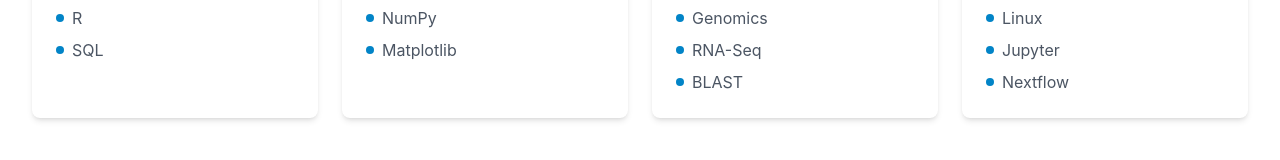
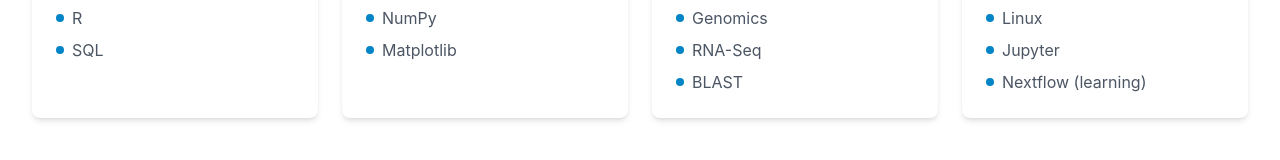
Before and after one commit to Ayanokoji05/my_website, a React app in the folder frontend/: page /about in a window 1280 px wide. Shown: the part 2046-2206 px from the top of the page. Built offline with nearby package versions, Linux system fonts and the light colour scheme; no server answers; the HTML template or start-up script is replaced by a standard one.

Commit message:
Update Tools category in about page to include 'Nextflow (learning)'

```diff
--- a/frontend/src/pages/About.jsx
+++ b/frontend/src/pages/About.jsx
@@ -5,7 +5,7 @@
     { category: 'Programming', items: ['Python', 'R', 'SQL'] },
     { category: 'Data Analysis', items: ['Pandas', 'NumPy', 'Matplotlib'] },
     { category: 'Bioinformatics', items: ['BioPython', 'Genomics', 'RNA-Seq', 'BLAST'] },
-    { category: 'Tools', items: ['Git', 'Linux', 'Jupyter', 'Nextflow'] },
+    { category: 'Tools', items: ['Git', 'Linux', 'Jupyter', 'Nextflow (learning)'] },
   ];
 
   const education = [
```
